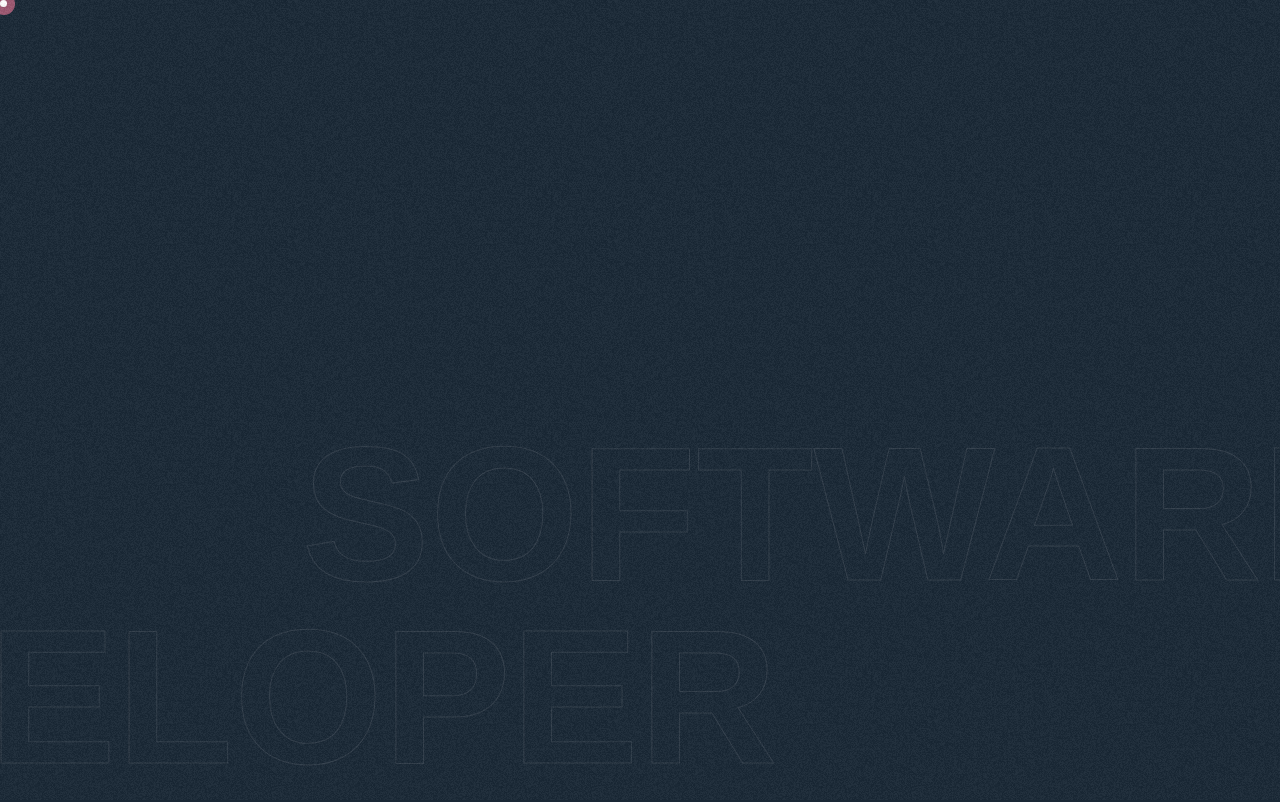
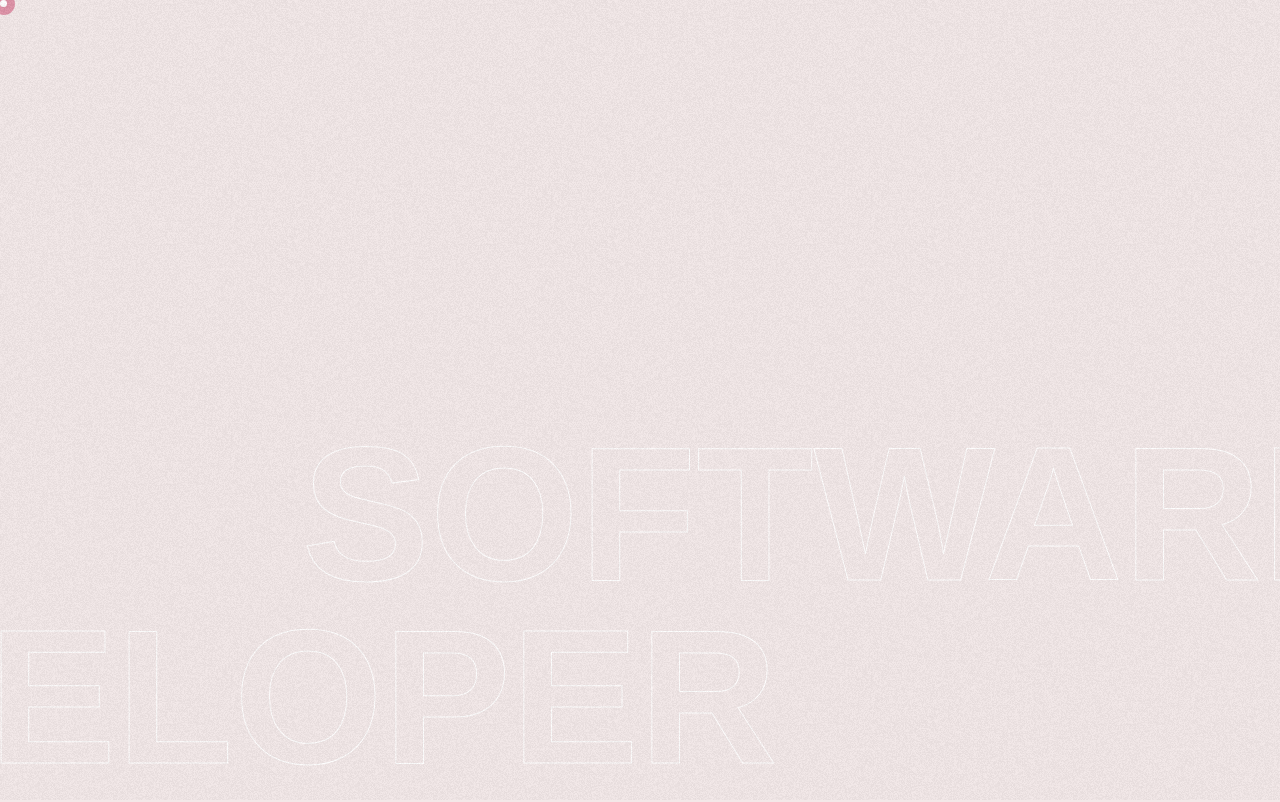
Before and after one commit to nerdi-caveman/portfoliov2, a Gatsby site: page / in a window 1280 px wide. Shown: the top 802 px of the page. Built offline with nearby package versions, Linux system fonts and the light colour scheme; Gatsby itself is replaced by a stand-in of ours; a web font is replaced by a local one.

Commit message:
update images

```diff
--- a/src/styles/app.scss
+++ b/src/styles/app.scss
@@ -7,7 +7,7 @@ html{
 
 body {
     background: $darkBlue;
-    // background: #17232f;
+    background: #f3e8e8;
     // background: #000;
     // background: #fff;
     height: 100vh;
@@ -292,7 +292,7 @@ html {
             font-style: normal;
             // color: #fff;
             // color: #000;
-            -webkit-text-stroke: 1px rgba($white, 0.1);
+            -webkit-text-stroke: 1px rgba($white, 1);
             position: relative;
             text-transform: uppercase;
             width: max-content;
```
